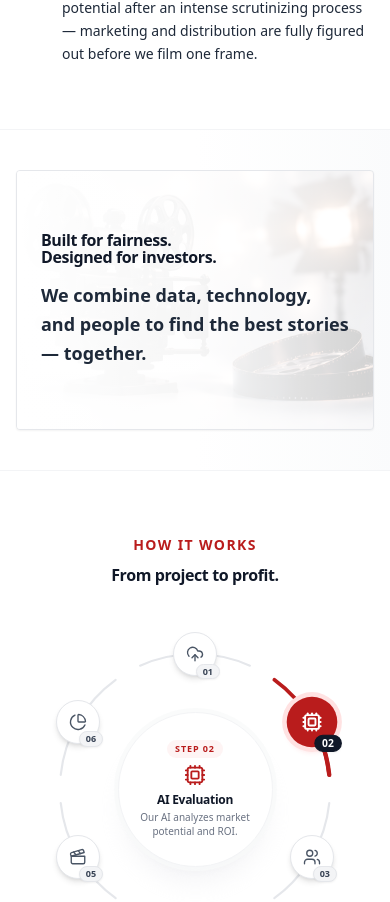
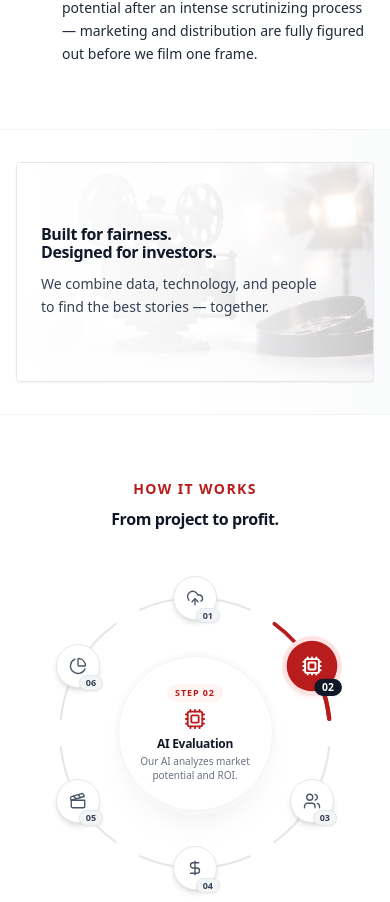
Before and after one commit to ChHashim88/bff3, a Next.js app: page / in a window 390 px wide. Shown: the part 3200-4102 px from the top of the page. Built offline with nearby package versions, Linux system fonts and the light colour scheme.

Commit message:
style: optimize Built for Fairness text sizing so it fits comfortably within mobile card bounds

```diff
--- a/src/components/sections/BuiltForFairness.tsx
+++ b/src/components/sections/BuiltForFairness.tsx
@@ -5,7 +5,7 @@ import { motion } from "framer-motion";
 
 export default function BuiltForFairness() {
   return (
-    <section className="relative w-full bg-white border-b border-gray-100 overflow-hidden py-10 sm:py-16 lg:py-22">
+    <section className="relative w-full bg-white border-b border-gray-100 overflow-hidden py-8 sm:py-14 lg:py-20">
       <div className="max-w-7xl mx-auto px-4 sm:px-6 lg:px-8 relative z-10">
 
         {/* -------------------------------------------------------- */}
@@ -16,7 +16,7 @@ export default function BuiltForFairness() {
           whileInView={{ opacity: 1, y: 0 }}
           viewport={{ once: true, margin: "-50px" }}
           transition={{ duration: 0.8, ease: [0.16, 1, 0.3, 1] }}
-          className="block lg:hidden relative rounded-sm border border-gray-200 bg-white p-6 xs:p-8 sm:p-10 overflow-hidden shadow-xs flex flex-col justify-center min-h-[260px]"
+          className="block lg:hidden relative rounded-sm border border-gray-200 bg-white p-6 sm:p-8 overflow-hidden shadow-xs flex flex-col justify-center min-h-[220px] sm:min-h-[260px]"
         >
           {/* Background Image /bfc.PNG behind text with low opacity */}
           <div className="absolute inset-0 z-0 pointer-events-none overflow-hidden">
@@ -25,21 +25,21 @@ export default function BuiltForFairness() {
               alt="Built for fairness - Film Camera & Reels"
               fill
               priority
-              className="object-cover object-right opacity-25 scale-105"
+              className="object-cover object-right opacity-30 scale-105"
               sizes="100vw"
             />
             {/* Smooth Gradient Overlay over image for max text readability */}
             <div className="absolute inset-0 bg-gradient-to-r from-white via-white/85 to-white/30 pointer-events-none" />
           </div>
 
-          {/* Foreground Text Content */}
-          <div className="relative z-10 space-y-3.5 max-w-lg">
-            <h2 className="text-3.5xl xs:text-4xl sm:text-5xl font-bold text-gray-900 tracking-tight leading-[1.08]">
+          {/* Foreground Text Content (Strictly contained within card bounds) */}
+          <div className="relative z-10 space-y-3 max-w-[95%] sm:max-w-lg">
+            <h2 className="text-2.75xl xs:text-3.25xl sm:text-4xl font-bold text-gray-900 tracking-tight leading-[1.12]">
               Built for fairness.
               <br />
               Designed for investors.
             </h2>
-            <p className="text-lg sm:text-xl text-gray-800 font-semibold leading-relaxed">
+            <p className="text-sm xs:text-base sm:text-lg text-gray-700 font-medium leading-relaxed">
               We combine data, technology, and people to find the best stories — together.
             </p>
           </div>
@@ -55,14 +55,14 @@ export default function BuiltForFairness() {
             whileInView={{ opacity: 1, x: 0 }}
             viewport={{ once: true, margin: "-50px" }}
             transition={{ duration: 0.8, ease: [0.16, 1, 0.3, 1] }}
-            className="lg:col-span-7 space-y-6 max-w-2xl z-20"
+            className="lg:col-span-7 space-y-5 max-w-2xl z-20"
           >
-            <h2 className="text-6.5xl lg:text-7.5xl xl:text-8xl font-extrabold text-gray-900 tracking-tight leading-[1.05]">
+            <h2 className="text-5xl lg:text-6xl xl:text-7xl font-bold text-gray-900 tracking-tight leading-[1.08]">
               Built for fairness.
               <br />
               Designed for investors.
             </h2>
-            <p className="text-xl lg:text-2.5xl text-gray-700 font-semibold leading-relaxed max-w-xl">
+            <p className="text-lg lg:text-xl text-gray-600 font-medium leading-relaxed max-w-xl">
               We combine data, technology, and people to find the best stories — together.
             </p>
           </motion.div>
@@ -73,7 +73,7 @@ export default function BuiltForFairness() {
             whileInView={{ opacity: 1, scale: 1 }}
             viewport={{ once: true, margin: "-50px" }}
             transition={{ duration: 1, ease: [0.16, 1, 0.3, 1] }}
-            className="lg:col-span-5 relative h-[380px] lg:h-[460px] w-full flex items-center justify-end overflow-hidden"
+            className="lg:col-span-5 relative h-[340px] lg:h-[400px] w-full flex items-center justify-end overflow-hidden"
           >
             <div className="relative w-full h-full">
               <Image
```
